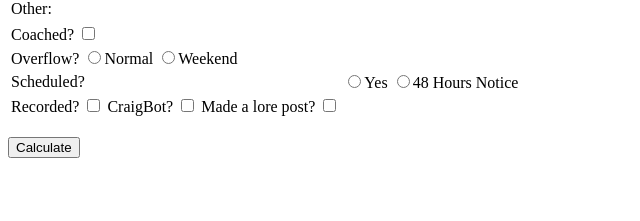
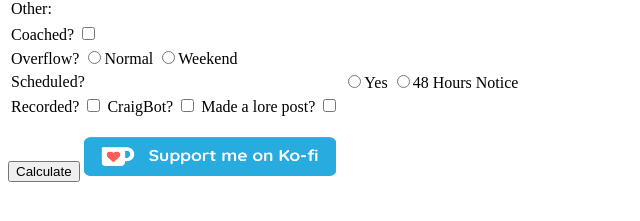
Before and after one commit to elric25/GMPCalculator, a plain HTML site: page index.html in a window 1280 px wide. Shown: the part 193-414 px from the top of the page, without its empty margins (0-640 px from the left). Drawn offline with Linux system fonts and the light colour scheme.

Commit message:
Hardcoded ko-fi link

```diff
--- a/index.html
+++ b/index.html
@@ -57,7 +57,7 @@ Coached? <input type="checkbox" id="Coach"></input>
 </table>
 </br>
 <input type="submit" name="btnSubmit" id="btnSubmit" value="Calculate">
-<script type='text/javascript' src='https://ko-fi.com/widgets/widget_2.js'></script><script type='text/javascript'>kofiwidget2.init('Support Me on Ko-fi', '#29abe0', 'G2G517JMY');kofiwidget2.draw();</script>
+<a href="https://ko-fi.com/elric225"><img src="kofi.png" width="20%" height="5%"/></a>
 <h2 id="Result"></h>
 <script src="code.js"></script>
 </body>
```
Also changed, not shown: kofi.png (added).
